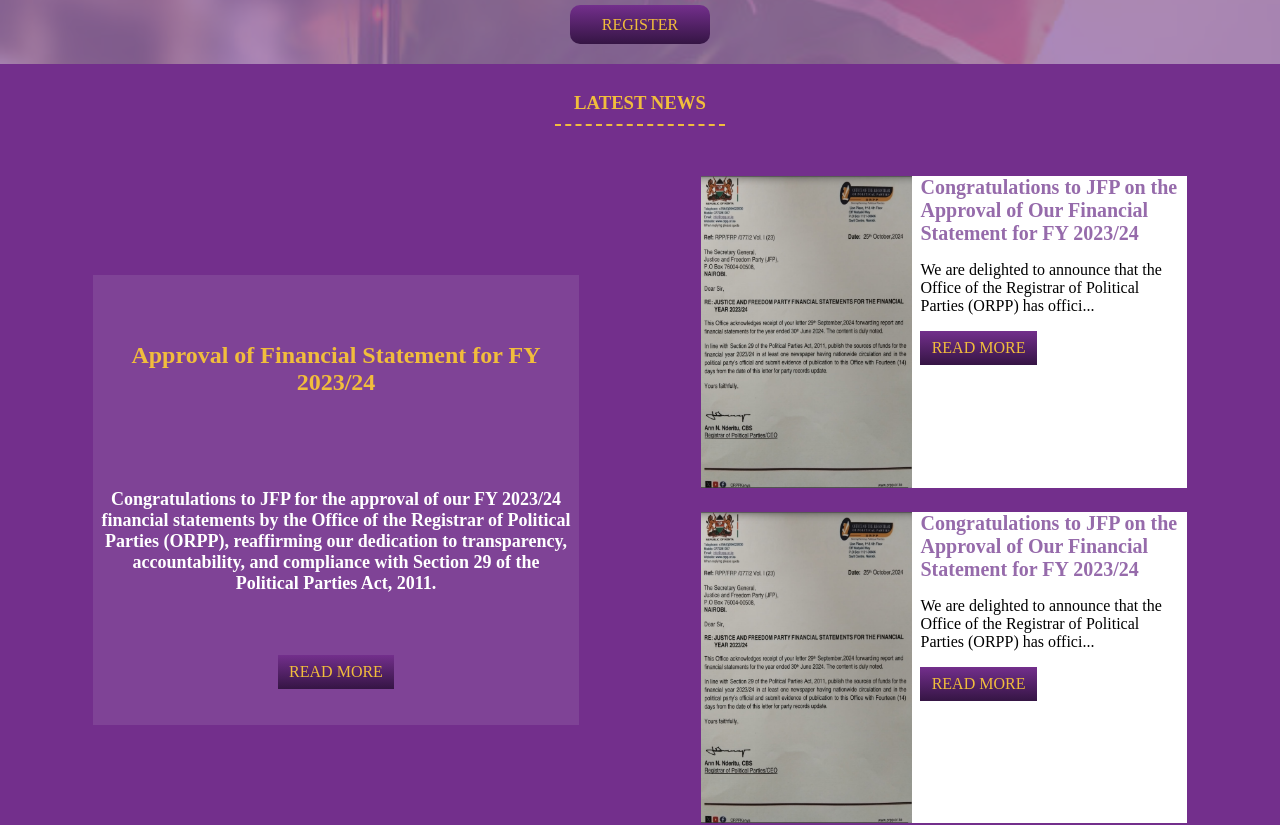
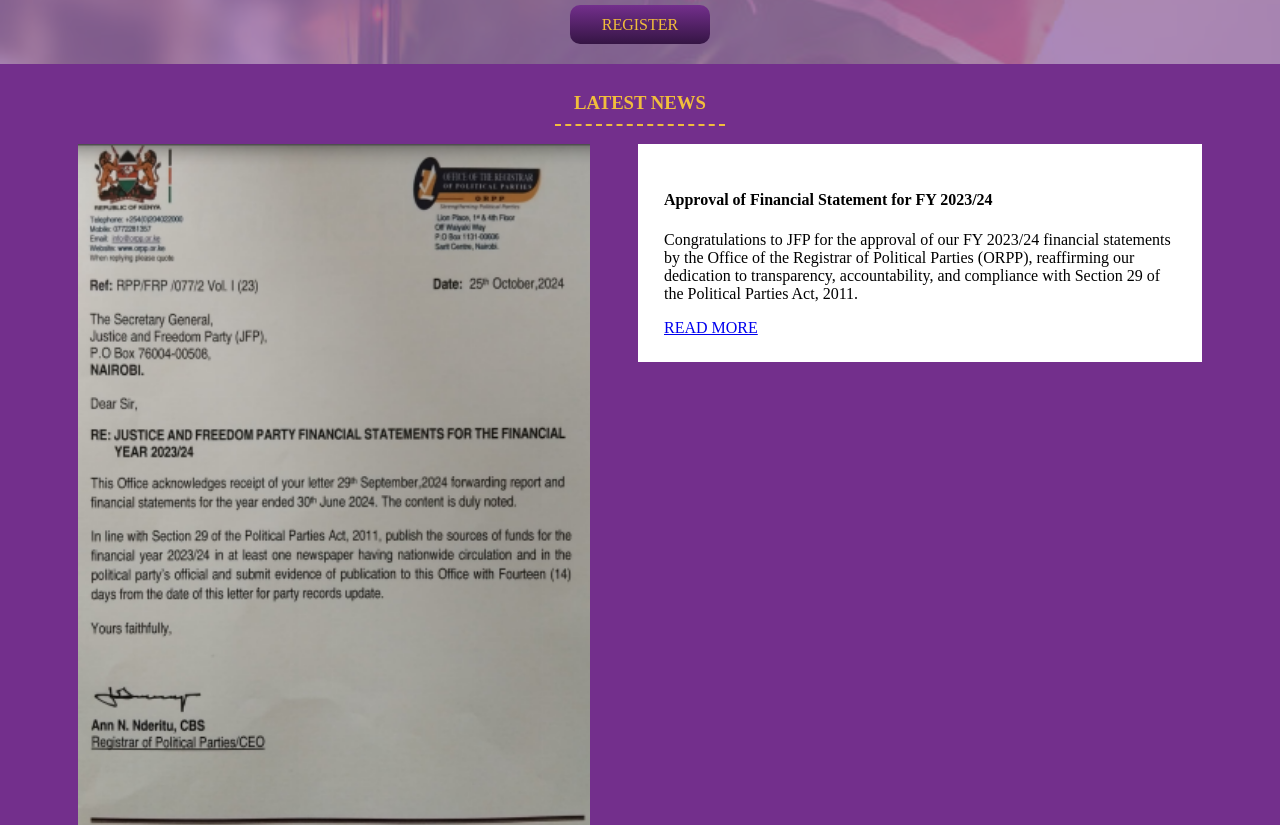
Before and after one commit to QueenterJuma/jfp-kenya, a React (Vite) app: page / in a window 1280 px wide. Shown: the part 1422-2247 px from the top of the page. Built offline with nearby package versions, Linux system fonts and the light colour scheme; a web font is replaced by a local one.

Commit message:
Modify news section

```diff
--- a/src/App.css
+++ b/src/App.css
@@ -481,50 +481,11 @@
   background-color: var(--light-purple);
 }
 
-.news {
-  display: flex;
-  flex-direction: column;
-  align-items: center;
-  width: 100%;
-  height: 90%;
-  background-color: #732f8c;
-}
 
 .news h3 {
   color: var(--yellow);
   border-bottom: 2px dashed var(--yellow);
   padding: .5em 1em;
-}
-
-.news-cont {
-  display: flex;
-  justify-content: space-around;
-  align-items: center;
-  padding: 2em;
-  width: 95%;
-  height: 100%;
-}
-
-.news-cont .pri-news {
-  width: 40%;
-  height: 100%;
-  min-height: 450px;
-  display: flex;
-  /* position: relative; */
-}
-
-.pri-news-cont {
-  z-index: 1;
-  width: 100%;
-  display: flex;
-  flex-direction: column;
-  justify-content: center;
-  gap: 10%;
-  padding: .5em;
-  align-items: center;
-  color: var(--white);
-  text-align: center;
-  background-color: #966bab57;
 }
 
 .pri-news-cont h4 {
@@ -785,17 +746,6 @@
     width: 100%;
   }
 
-  .news-cont {
-    display: flex;
-    flex-direction: column;
-    height: max-content;
-  }
-
-  .news-cont .pri-news {
-    width: 100%;
-    min-height: 200px;
-  }
-
   .other-news {
     width: 100%;
     padding: 5% 0;
@@ -805,3 +755,42 @@
     max-width: none;
   }
 }
+
+.prinews{
+  display: flex;
+  gap: 3rem;
+  justify-content: center;
+}
+
+.newscontent{
+  display: flex;
+  width: 100%;
+  justify-content: center;
+  align-items: center;
+}
+
+.priNews1{
+  width: 40%;
+  background-color: #351544;
+}
+
+.priNews1 img{
+  width: 100%;
+  height: 90vh;
+
+}
+
+.priNews2{
+  width: 40%;
+  background-color: #fff;
+  height: fit-content;
+  padding: 2%;
+}
+
+.news {
+  display: flex;
+  flex-direction: column;
+  align-items: center;
+  width: 100%;
+  background-color: #732f8c;
+}
--- a/src/components/News/EventsList.js
+++ b/src/components/News/EventsList.js
@@ -3,15 +3,15 @@
     title: 'Political Event X',
     description: 'Lorem ipsum dolor sit amet, consectetur adipiscing elit. In political news today, Event X took place, and it had a significant impact on the political landscape.',
     image: 'https://www.everythingbranded.com/cdn-cgi/image/quality=70/slir/w1120-h512-c6x3/assets/media/2023/08/10/political-merchandise-ideas-for-your-election-campaign.png',
+  },
+  {
+    title: 'Political Event X',
+    description: 'Lorem ipsum dolor sit amet, consectetur adipiscing elit. In political news today, Event X took place, and it had a significant impact on the political landscape.',
+    image: 'https://www.everythingbranded.com/cdn-cgi/image/quality=70/slir/w1120-h512-c6x3/assets/media/2023/08/10/political-merchandise-ideas-for-your-election-campaign.png',
+  },
+  {
+    title: 'Political Event X',
+    description: 'Lorem ipsum dolor sit amet, consectetur adipiscing elit. In political news today, Event X took place, and it had a significant impact on the political landscape.',
+    image: 'https://www.everythingbranded.com/cdn-cgi/image/quality=70/slir/w1120-h512-c6x3/assets/media/2023/08/10/political-merchandise-ideas-for-your-election-campaign.png',
   }
-  // {
-  //   title: 'Political Event X',
-  //   description: 'Lorem ipsum dolor sit amet, consectetur adipiscing elit. In political news today, Event X took place, and it had a significant impact on the political landscape.',
-  //   image: 'https://www.everythingbranded.com/cdn-cgi/image/quality=70/slir/w1120-h512-c6x3/assets/media/2023/08/10/political-merchandise-ideas-for-your-election-campaign.png',
-  // },
-  // {
-  //   title: 'Political Event X',
-  //   description: 'Lorem ipsum dolor sit amet, consectetur adipiscing elit. In political news today, Event X took place, and it had a significant impact on the political landscape.',
-  //   image: 'https://www.everythingbranded.com/cdn-cgi/image/quality=70/slir/w1120-h512-c6x3/assets/media/2023/08/10/political-merchandise-ideas-for-your-election-campaign.png',
-  // }
 ];
--- a/src/components/News/News.jsx
+++ b/src/components/News/News.jsx
@@ -9,21 +9,23 @@
     <div className='news'>
       <h3> LATEST NEWS </h3>
 
-      <div className='news-cont'>
+      <div className='newscontent' >
         {firstNews.map((news, index) => (
-          <div key={index} className='pri-news'>
-            <div className='pri-news-cont'>
+          <div key={index} className=' prinews'>
+            <div className='priNews1'>
+              <img src={news.image} alt={news.title} />
+            </div>
+            <div className='priNews2'>
               <h4> {news.title} </h4>
               <p> {news.description} </p>
               <a href='/news'>READ MORE</a>
             </div>
-            {/* <div className='pri-news-img-cont'>
-              <img src={news.image} alt={news.title} />
-            </div> */}
+
           </div>
         ))}
+       </div>
 
-        <div className='other-news'>
+        {/* <div className='other-news'>
           {secondNews.map((news, index) => (
             <div key={index} className='card-layout'>
               <div className='other-news-img-cont'>
@@ -36,8 +38,8 @@
               </div>
             </div>
           ))}
-        </div>
-      </div>
+
+        </div> */}
     </div>
   );
 }
```
